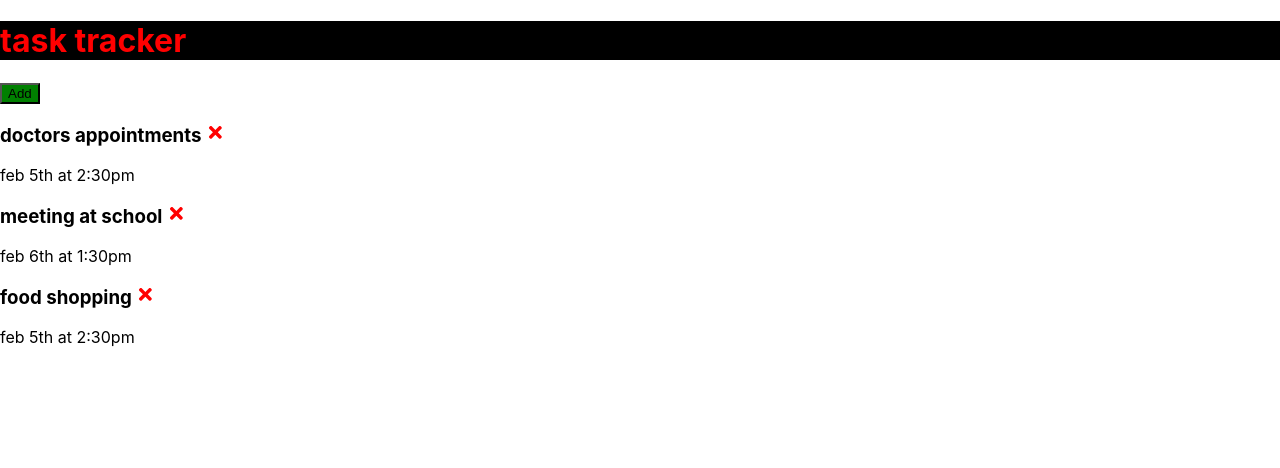
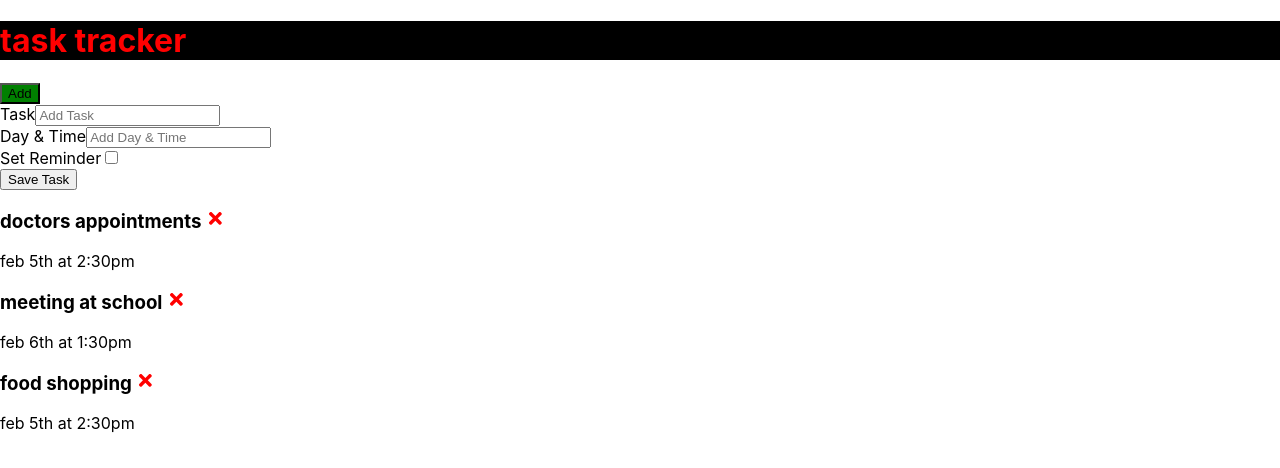
Before and after one commit to jerry117/react-task, a React (Create React App) app: page / in a window 1280 px wide. Shown: the top 468 px of the page. Built offline with nearby package versions, Linux system fonts and the light colour scheme; the HTML template or start-up script is replaced by a standard one.

Commit message:
input task

```diff
--- a/src/App.js
+++ b/src/App.js
@@ -1,6 +1,7 @@
 import {useState} from "react";
 import Header from "./components/Header";
 import {Tasks} from "./components/Tasks";
+import AddTask from "./components/AddTask";
 
 // function App() {
 
@@ -43,6 +44,12 @@
     },
 
 ])
+
+// Add Task
+const addTask =(task) => {
+  console.log(task)
+}
+
 //  delete task
 const deleteTask = (id ) => {
   // console.log('delete',id)
@@ -51,10 +58,19 @@
 
 }
 
+// toggle reminder
+const toggleReminder = (id) => {
+  setTasks(
+    tasks.map((task)=>task.id === id ? {...task, reminder:!task.reminder}:task)
+  )
+  console.log(id)
+}
+
   return (
     <div className="container">
       <Header />
-      <Tasks  tasks={tasks} onDelete={deleteTask} />
+      <AddTask onAdd={addTask}/>
+      {tasks.length >0 ? (<Tasks  tasks={tasks} onDelete={deleteTask} onToggle={toggleReminder} />): ('No tasks to show')}
     </div>
   )
 }
--- /dev/null
+++ b/src/components/AddTask.js
@@ -0,0 +1,38 @@
+
+import {useState} from 'react'
+
+const AddTask = ({onAdd}) => {
+    const [text, setText] = useState('')
+    const [day, setDay] = useState('')
+    const [reminder, setReminder] = useState(false)
+
+    const onSubmit = (e) => {
+        e.preventDefault()
+        if(!text) {
+            alert('Please add a task')
+            return;
+        }
+        onAdd()
+    }
+
+  return (
+    <form className="add-form" onSubmit={onSubmit}>
+        <div className='form-control'>
+            <label >Task</label>
+            <input type="text"  placeholder='Add Task' value={text} onChange={(e)=> setText(e.target.value)}/>
+        </div>
+        <div className='form-control'>
+            <label >Day & Time</label>
+            <input type="text"  placeholder='Add Day & Time' value={day} onChange={(e)=> setDay(e.target.value)}/>
+        </div>
+        <div className='form-control form-control-check'>
+            <label >Set Reminder</label>
+            <input type="checkbox" value={reminder} onChange={(e)=> setReminder(e.currentTarget.checked)} />
+        </div>
+
+        <input type="submit" value="Save Task" />
+    </form>
+  )
+}
+
+export default AddTask
--- a/src/components/Task.js
+++ b/src/components/Task.js
@@ -1,9 +1,9 @@
 
 import {FaTimes} from 'react-icons/fa'
 
-export const Task = ({task, onDelete}) => {
+export const Task = ({task, onDelete, onToggle}) => {
   return (
-    <div className="task">
+    <div className={`task ${task.remider ? 'remider':''}`} onDoubleClick={()=>onToggle(task.id)}>
         <h3>{task.text}  <FaTimes style={{color: 'red', cursor:'pointer'}} onClick={() => onDelete(task.id)}/></h3>
         <p>{task.days}</p>
     </div>
--- a/src/components/Tasks.js
+++ b/src/components/Tasks.js
@@ -1,11 +1,11 @@
 import {Task} from './Task';
 
-export const Tasks = ({tasks, onDelete}) => {
+export const Tasks = ({tasks, onDelete,onToggle}) => {
 
   return (
 
     <>
-    {tasks.map((task) =>(<Task key={task.id} task={task} onDelete={onDelete} />))}
+    {tasks.map((task) =>(<Task key={task.id} task={task} onDelete={onDelete} onToggle={onToggle}/>))}
     </>
   )
 }
```
